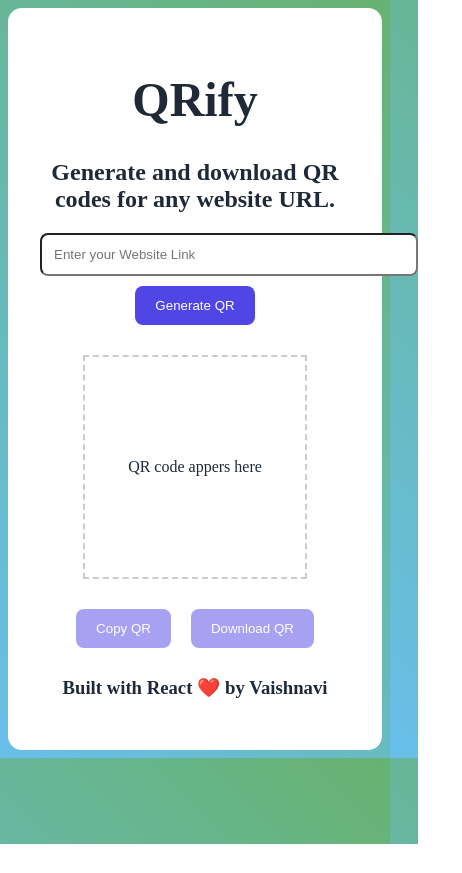
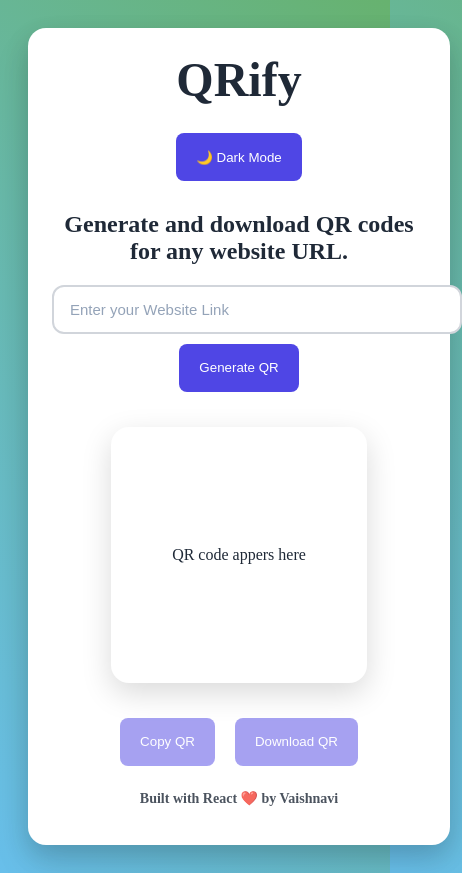
Before and after one commit to Vaishnavi10706/QRIFY, a React (Vite) app: page / in a window 390 px wide. Shown: the whole page, 462 px wide, since content can reach past the window. Before the commit the page ends 844 px from the top, so only its background shows below. Built offline with nearby package versions, Linux system fonts and the light colour scheme.

Commit message:
feat: add dark mode and enhance QR generator UI

```diff
--- a/src/App.jsx
+++ b/src/App.jsx
@@ -1,4 +1,4 @@
-import { useState } from 'react'
+import { useEffect, useState } from 'react'
 import Navbar from './components/Navbar'
 import QRForm from './components/QRForm'
 import QRPreview from './components/QRPreview'
@@ -9,6 +9,24 @@ function App() {
   const [inputUrl, setInputUrl] = useState("");
   const [qrValue, setQrValue] = useState("");
   const [error,setError] = useState("")
+  const [theme,setTheme] = useState("light")
+  const toggleTheme = () => {
+    setTheme((prevTheme) => (prevTheme === "light" ? "dark" : "light"));
+  };
+  useEffect(() => {
+    if (theme === 'dark'){
+      document.body.classList.add('dark')
+    }else{
+      document.body.classList.remove('dark')
+    }
+    localStorage.setItem('qrify-theme',theme)
+  },[theme])
+  useEffect(() => {
+  const savedTheme = localStorage.getItem("qrify-theme");
+  if (savedTheme){
+    setTheme(savedTheme)
+  }
+}, []);
   const handleGenerate = () => {
     if(inputUrl.trim() === ""){
       setError('Please enter a website URL.')
@@ -25,7 +43,7 @@ function App() {
   };
   return (
     <div className='card'>
-    <Navbar/>
+    <Navbar theme={theme} toggleTheme={toggleTheme}/>
     <QRForm inputUrl={inputUrl} setInputUrl={setInputUrl} handleGenerate={handleGenerate} error={error}/>
     <QRPreview qrValue={qrValue} copyUrl={qrValue}/>
     <Footer/>
--- a/src/components/Footer.jsx
+++ b/src/components/Footer.jsx
@@ -3,7 +3,7 @@ import React from "react";
 function Footer() {
   return (
     <>
-      <h3>Built with React ❤️ by Vaishnavi</h3>
+      <h3 className="footer">Built with React ❤️ by Vaishnavi</h3>
     </>
   );
 }
--- a/src/components/Navbar.jsx
+++ b/src/components/Navbar.jsx
@@ -1,12 +1,16 @@
-import React from 'react'
+import React from "react";
 
-function Navbar() {
+function Navbar({ theme, toggleTheme }) {
   return (
     <>
-    <h1>QRify</h1>
-    <h2>Generate and download QR codes for any website URL.</h2>
+      <div className="navbar">
+        <h1>QRify</h1>
+        <button onClick={toggleTheme}>
+          {theme == "light" ? "🌙 Dark Mode" : "🔆 Light Mode"}
+        </button>
+      </div>
+      <h2>Generate and download QR codes for any website URL.</h2>
     </>
-  )
+  );
 }
-
-export default Navbar
+export default Navbar;
--- a/src/index.css
+++ b/src/index.css
@@ -1,54 +1,148 @@
-body {
-  color: #1F2937;
-  /* background-color: #F4F7FE; */
-  background-image: linear-gradient(45deg, #68bfeb, #67b26f);
-  text-align: center;
+:root {
+  --bg-gradient: linear-gradient(45deg, #68bfeb, #67b26f);
+
+  --bg-color: #ffffff;
+  --text-color: #1f2937;
+  --card-bg: #ffffff;
+
+  --button-bg: #4f46e5;
+  --button-hover: #3c19ec;
+
+  --border-color: #d1d5db;
+  --error-color: #dc2626;
+}
+body{
+  color: var(--text-color);
+  background-image: var(--bg-gradient);
+  min-height: 100vh;
+  display:flex;
+  justify-content:center;
+  align-items:center;
+  text-align:center;
+}
+body.dark {
+  background:
+    linear-gradient(135deg, #0f172a, #1e293b);
+  --card-bg: #1e293b;
+  --text-color: #f8fafc;
+  --button-bg: #4f46e5;
+  --button-hover: #4338ca;
+  --border-color: #475569;
 }
 .card{
-  background-color: white;
-  border-radius: 14px;
-  padding: 2rem;
-  box-shadow: #1F2937;
-
+  background-color: var(--card-bg);
+  border-radius: 18px;
+  padding: 2.5rem;
+  width: 100%;
+  max-width: 850px;
+  box-shadow:0 10px 25px rgba(0,0,0,.15),0 20px 40px rgba(0,0,0,.08);
 }
 h1{
   font-size: 3rem;
   font-weight: 700;
 }
 input {
-  width: 350px;
-  padding: 12px;
-  border-radius: 8px;
+  width: 100%;
+  max-width: 420px;
+  padding: 14px 16px;
+  border: 2px solid var(--border-color);
+  border-radius: 12px;
+  background: white;
+  color: #1f2937;
+  outline: none;
+  transition: all 0.3s ease;
+  font-size: 15px;
+}
+input:focus {
+  border-color: #4f46e5;
+  box-shadow: 0 0 0 4px rgba(79, 70, 229, 0.15);
+}
+input::placeholder {
+  color: #94a3b8;
+}
+body.dark input {
+  background: #334155;
+  color: white;
+  border-color: #475569;
 }
 button {
-  background-color: #4f46e5;
+  background-color: var(--button-bg);
+  height: 48px;
   border: none;
   color: white;
   padding: 12px 20px;
   border-radius: 8px;
   cursor: pointer;
   margin: 10px;
+  transition: all .25s ease;
 }
 button:hover {
-  background-color: rgb(60, 25, 236);
+  background-color: var(--button-hover);
   transform: translateY(-2px);
-}
-.qr-box{
-  width: 220px;
-  height: 220px;
-  border: 2px dashed #ccc;
-  display: flex;
-  align-items: center;
-  justify-content: center;
-  margin: 20px auto;
-}
-.error {
-  color: #dc2626;
-  font-size: 0.9rem;
-  font-weight: 500;
-  margin-top: 8px;
 }
 button:disabled {
   opacity: 0.5;
   cursor: not-allowed;
 }
+.qr-box{
+  width: 250px;
+  height: 250px;
+  background: white;
+  border-radius: 18px;
+  padding: 18px;
+  display: flex;
+  align-items: center;
+  justify-content: center;
+  margin: 25px auto;
+  box-shadow: 0 10px 30px rgba(0,0,0,.15);
+  transition: all .3s ease;
+}
+.qr-box:hover{
+    transform: scale(1.02);
+}
+body.dark .qr-box{
+  background: #f8fafc;
+}
+.navbar{
+    display:flex;
+    justify-content:space-between;
+    align-items:center;
+    margin-bottom:20px;
+}
+.navbar h1{
+    margin:0;
+}
+h2{
+    margin-top:15px;
+}
+.error {
+  color: var(--error-color);
+  font-size: 0.9rem;
+  font-weight: 500;
+  margin-top: 8px;
+}
+.footer{
+  font-size: 14px;
+  opacity: 0.8;
+}
+body,.card,input,button,.qr-box{
+  transition: .3s ease;
+}
+@media (max-width: 768px) {
+  .navbar{
+    flex-direction: column;
+    gap: 16px;
+  }
+  input{
+    width:100%;
+    max-width:100%;
+  }
+  .card{
+    margin:20px;
+    padding:1.5rem;
+  }
+  .qr-box{
+    width:220px;
+    height:220px;
+  }
+}
```
